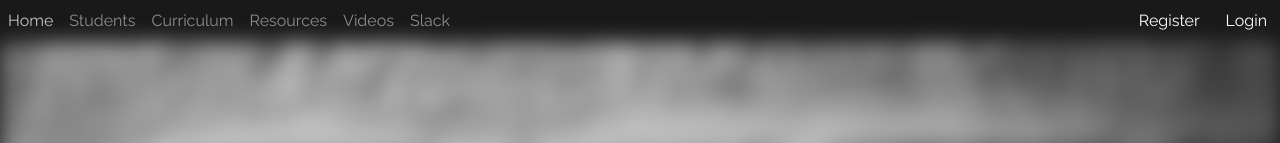
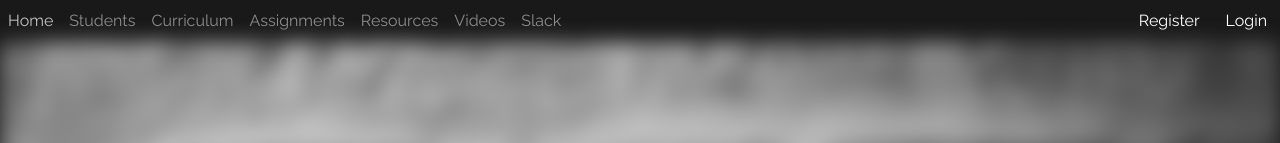
Before and after one commit to shiyu3169/msimbo-react, a React (Create React App) app in the folder client/: page / in a window 1280 px wide. Shown: the top 143 px of the page. Built offline with nearby package versions, Linux system fonts and the light colour scheme.

Commit message:
fix navbar

```diff
--- a/client/src/components/layout/Navbar.js
+++ b/client/src/components/layout/Navbar.js
@@ -48,10 +48,7 @@ class Navbar extends Component {
                             </li>
 
                             <li className="nav-item">
-                                <Link
-                                    className="nav-link d-lg-none"
-                                    to="/assignment"
-                                >
+                                <Link className="nav-link" to="/assignment">
                                     Assignments
                                 </Link>
                             </li>
```
